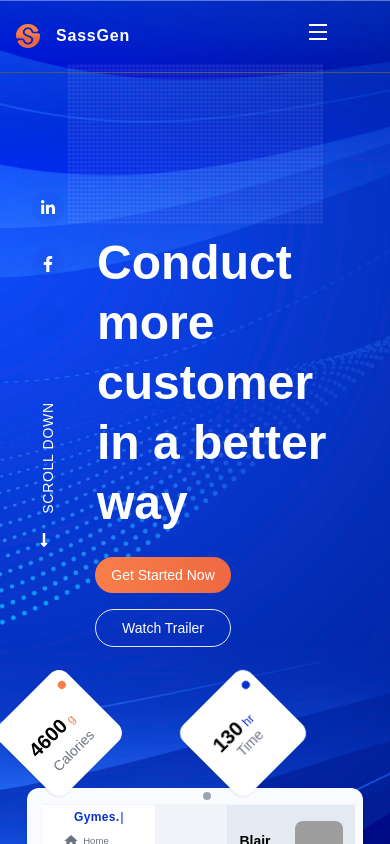
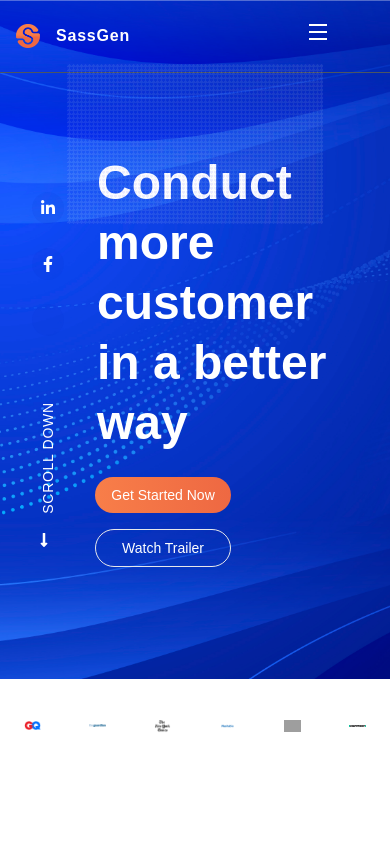
Before and after one commit to Annastacia-dev/sassgen, a React (Vite) app: page / in a window 390 px wide. Shown: the top 844 px of the page. Built offline with nearby package versions, Linux system fonts and the light colour scheme; grey boxes are pictures that could not be loaded; some icons are missing; a web font is replaced by a local one.

Commit message:
hide demo for mobile

```diff
--- a/src/components/Demo.jsx
+++ b/src/components/Demo.jsx
@@ -29,7 +29,7 @@ const Demo = () => {
 
   return (
     <>
-      <div className="flex justify-center items-center relative mt-10">
+      <div className="sm:flex justify-center items-center relative mt-10 hidden">
         <div className="bg-[#F9FBFF] rounded-xl shadow-lg p-10 absolute sm:w-[51rem] xs:w-[21rem] w-44 sm:h-[36rem] xs:h-[12rem] h-32">
           <div className="h-2 w-2 bg-gray-400 sm:top-2 top-1 sm:left-96 left-44 rounded-full absolute"></div>
           <div className="bg-white sm:w-[49rem] xs:w-[19rem] w-40 sm:h-[33rem] xs:h-32 h-28 sm:-ml-6 -ml-6 sm:-mt-4 -mt-6 relative">
--- a/src/components/Header.jsx
+++ b/src/components/Header.jsx
@@ -5,7 +5,7 @@ import bg from '../assets/bg.jpg';
 const Header = () => {
   return (
     <header
-      className="h-screen bg-cover bg-image bg-center bg-no-repeat flex flex-col bg-fixed text-white"
+      className="sm:h-screen  bg-cover bg-image bg-center bg-no-repeat flex flex-col bg-fixed text-white"
       style={{ backgroundImage: `url(${bg})` }}
     >
       <div className="">
@@ -14,7 +14,7 @@ const Header = () => {
         <div className="h-full text-white absolute  top-16 w-full flex justify-center items-start">
           <div className="bg-gradient-pattern sm:w-[26rem] w-64 sm:h-40 h-40"></div>
         </div>
-        <div className="flex flex-col justify-center items-center space-y-4 sm:mt-12 xs:mt-40 mt-2">
+        <div className="flex flex-col justify-center items-center space-y-4 sm:mt-12 xs:mt-20 mt-2 sm:mb-0 mb-28">
           <h1 className="sm:text-7xl xs:text-5xl text-xl font-bold w-8/12 xs:leading-[60px] sm:text-center sm:ml-0 xs:ml-16 ml-4">
             Conduct more customer in a better way
           </h1>
--- a/src/components/Partners.jsx
+++ b/src/components/Partners.jsx
@@ -9,7 +9,7 @@ const logos = [
 
 const Partners = () => {
   return (
-    <div className="mt-96 mb-4">
+    <div className="sm:mt-96 mt-10 mb-4">
       <div className="flex justify-center items-center">
         {logos.map((logo, index) => (
           <div key={index} className="mx-6">
```
